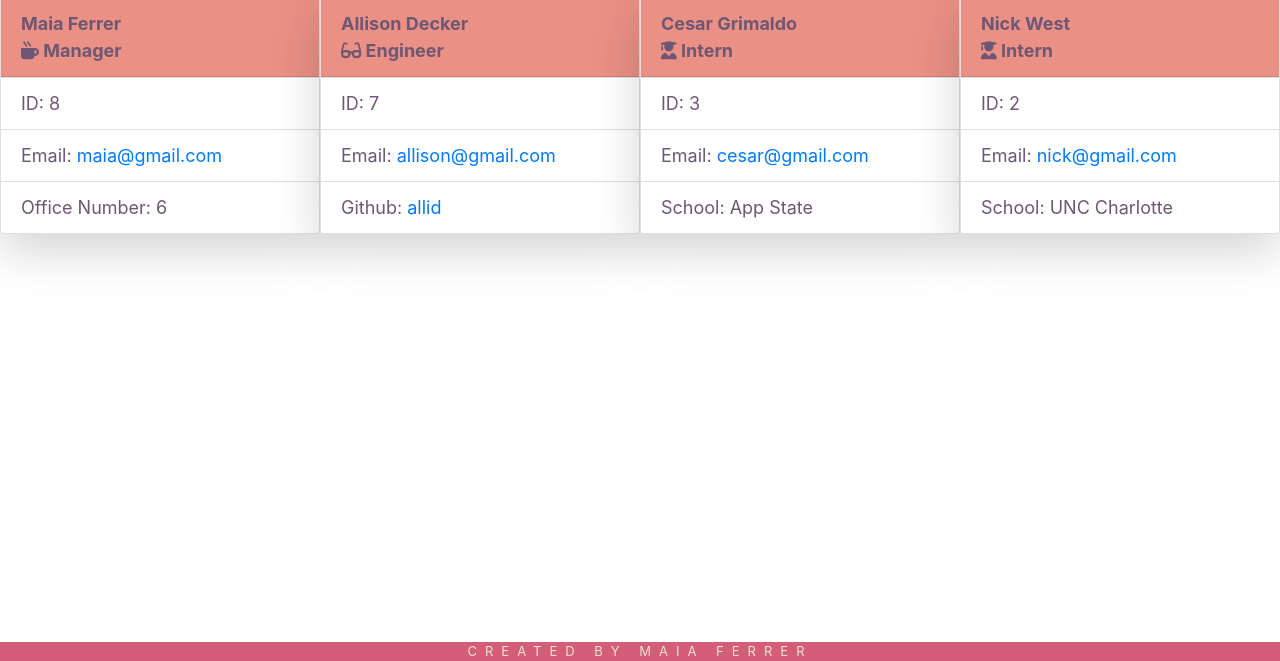
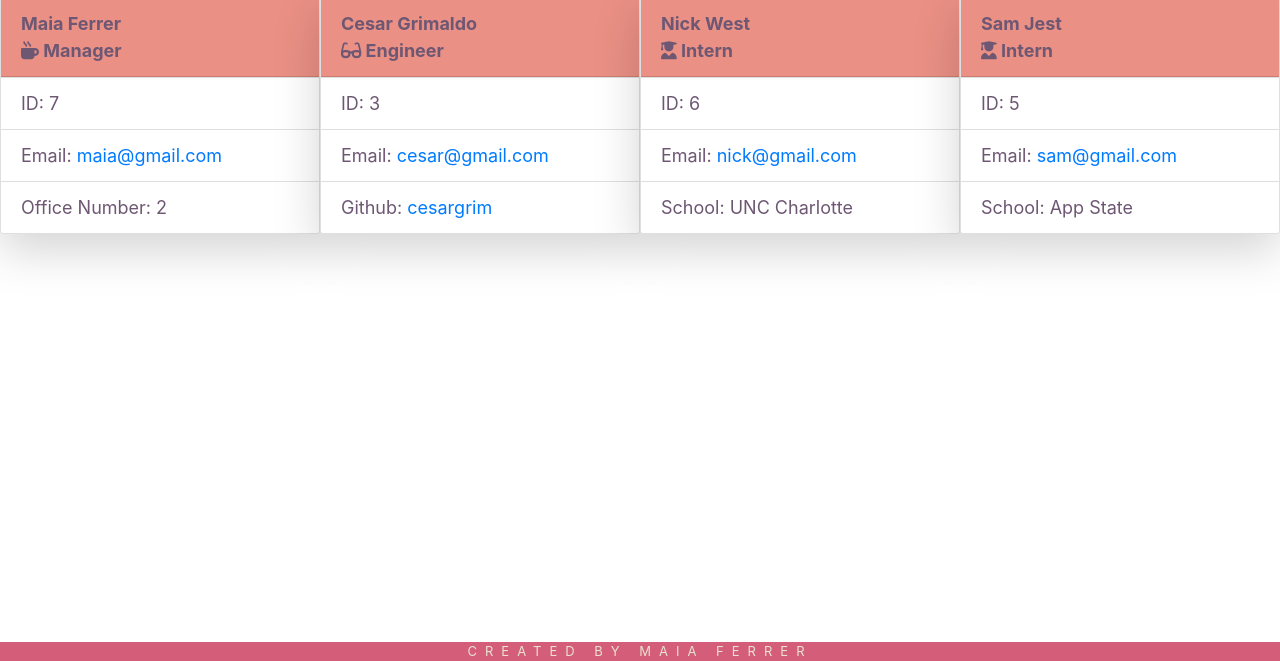
Before and after one commit to maiaferrer/team-profile-generator, a website: page output/team.html in a window 1280 px wide. Shown: the part 139-800 px from the top of the page. Drawn offline with nearby package versions, Linux system fonts and the light colour scheme.

Commit message:
updated demo linK

```diff
--- a/output/team.html
+++ b/output/team.html
@@ -23,31 +23,20 @@
            Maia Ferrer <br/>
            <i class="fas fa-mug-hot"></i> Manager</div>
            <ul class="list-group list-group-flush">
-            <li class="list-group-item">ID: 8</li>
+            <li class="list-group-item">ID: 7</li>
             <li class="list-group-item">Email: <span id="email"><a href="mailto:maia@gmail.com">maia@gmail.com</a></span></li>
-            <li class="list-group-item">Office Number: 6</li>
+            <li class="list-group-item">Office Number: 2</li>
             </ul>
         </div>
 
          <div class="card shadow-lg mb-5 bg-white rounded" style="width: 20rem;">
             <div class="card-header">
-           Allison Decker <br/>
+           Cesar Grimaldo <br/>
            <i class="fas fa-glasses"></i> Engineer</div>
-           <ul class="list-group list-group-flush">
-            <li class="list-group-item">ID: 7</li>
-            <li class="list-group-item">Email: <span id="email"><a href="mailto:allison@gmail.com">allison@gmail.com</a></span></li>
-            <li class="list-group-item">Github: <a target="_blank" href="https://github.com/allid">allid</a></li>
-            </ul>
-        </div>
-
-         <div class="card shadow-lg mb-5 bg-white rounded " style="width: 20rem;">
-            <div class="card-header">
-           Cesar Grimaldo <br/>
-           <i class="fas fa-user-graduate"></i> Intern</div>
            <ul class="list-group list-group-flush">
             <li class="list-group-item">ID: 3</li>
             <li class="list-group-item">Email: <span id="email"><a href="mailto:cesar@gmail.com">cesar@gmail.com</a></span></li>
-            <li class="list-group-item">School: App State</li>
+            <li class="list-group-item">Github: <a target="_blank" href="https://github.com/cesargrim">cesargrim</a></li>
             </ul>
         </div>
 
@@ -56,9 +45,20 @@
            Nick West <br/>
            <i class="fas fa-user-graduate"></i> Intern</div>
            <ul class="list-group list-group-flush">
-            <li class="list-group-item">ID: 2</li>
+            <li class="list-group-item">ID: 6</li>
             <li class="list-group-item">Email: <span id="email"><a href="mailto:nick@gmail.com">nick@gmail.com</a></span></li>
             <li class="list-group-item">School: UNC Charlotte</li>
+            </ul>
+        </div>
+
+         <div class="card shadow-lg mb-5 bg-white rounded " style="width: 20rem;">
+            <div class="card-header">
+           Sam Jest <br/>
+           <i class="fas fa-user-graduate"></i> Intern</div>
+           <ul class="list-group list-group-flush">
+            <li class="list-group-item">ID: 5</li>
+            <li class="list-group-item">Email: <span id="email"><a href="mailto:sam@gmail.com">sam@gmail.com</a></span></li>
+            <li class="list-group-item">School: App State</li>
             </ul>
         </div>
          </main>
```
Also changed, not shown: README.md.
